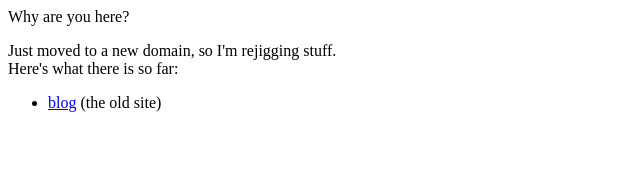
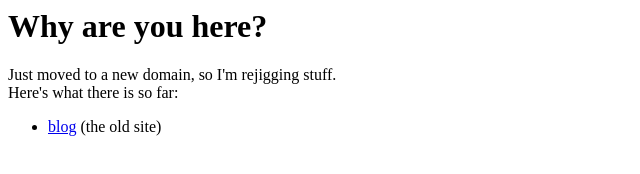
Before and after one commit to Charles-IV/charles-iv.github.io, a plain HTML site: page index.html in a window 1280 px wide. Shown: the whole page, without its empty margins (0-640 px from the left). Drawn offline with Linux system fonts and the light colour scheme.

Commit message:
index: correct header

```diff
--- a/index.html
+++ b/index.html
@@ -1,4 +1,4 @@
-<h>Why are you here?</h>
+<h1>Why are you here?</h1>
 <p>Just moved to a new domain, so I'm rejigging stuff.<br>Here's what there is so far:</p>
 <ul>
   <li><a href="blog.charles-iv.uk">blog</a> (the old site)</li>
```
